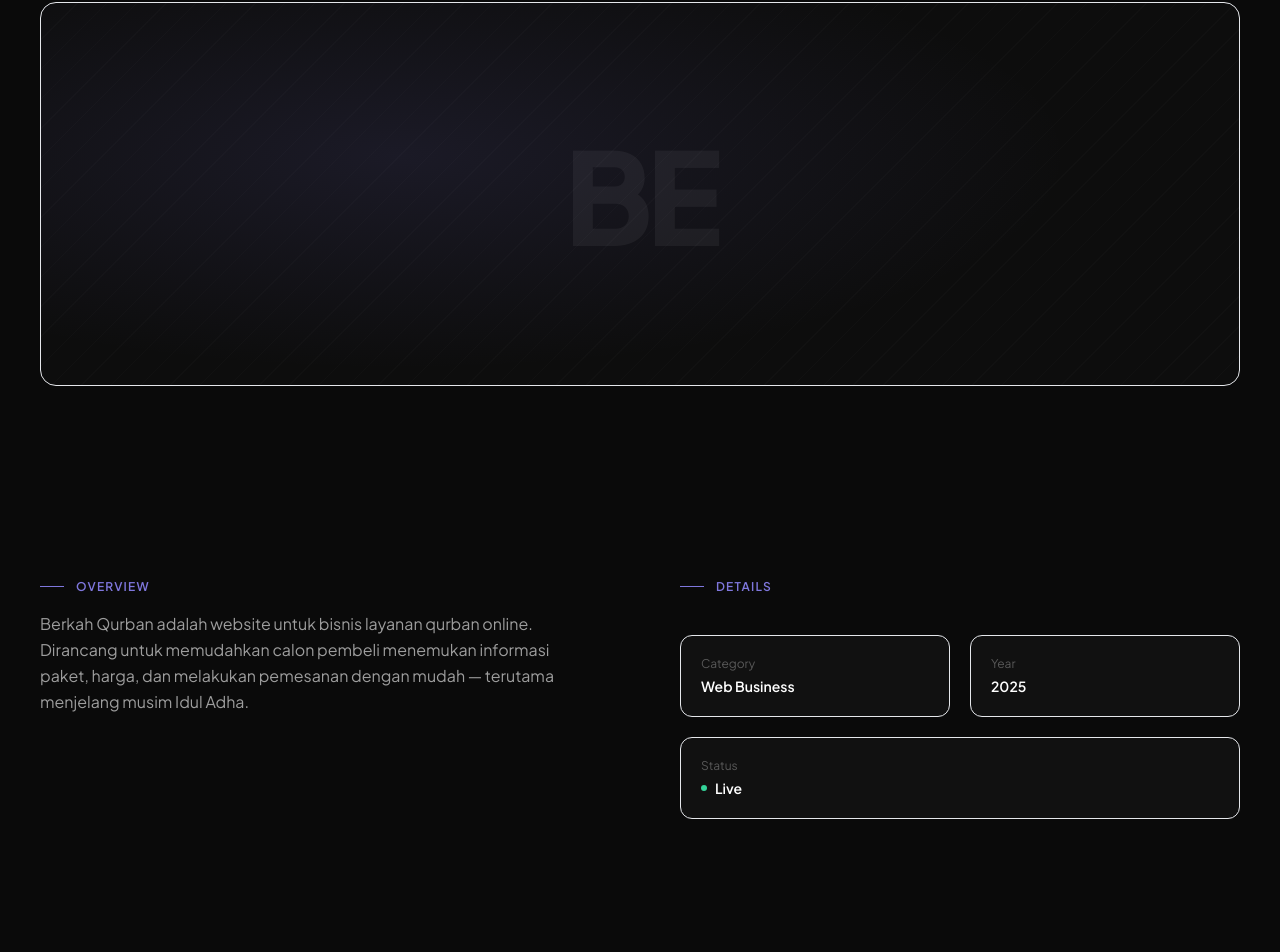
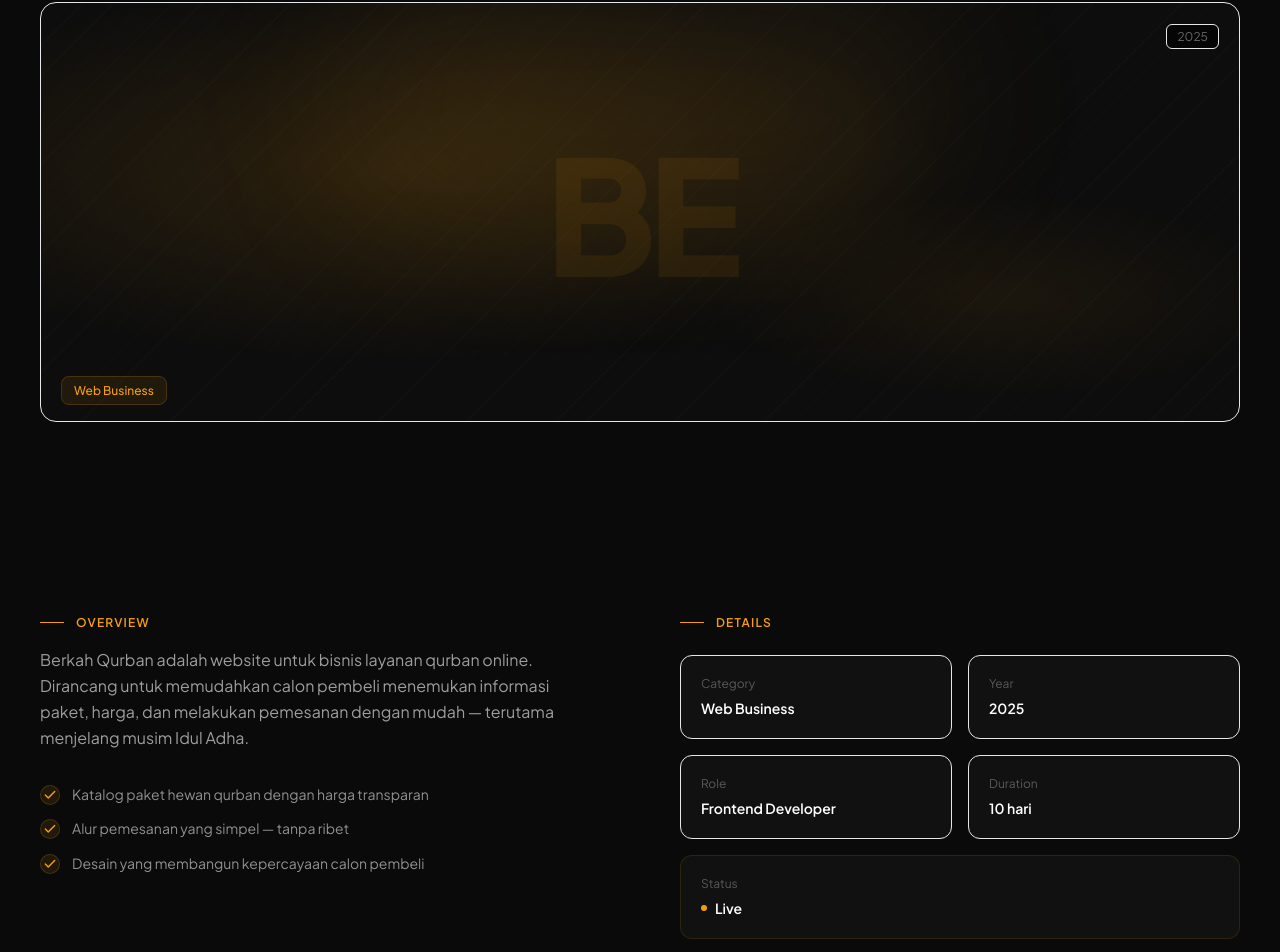
Before and after one commit to ferdyan123/ferdyan-portfolio, a Next.js app: page /projects/berkah-qurban in a window 1280 px wide. Shown: the part 477-1429 px from the top of the page. Built offline with nearby package versions, Linux system fonts and the light colour scheme.

Commit message:
feat: project detail - coverColor + highlights + role + duration

```diff
--- a/app/layout.js
+++ b/app/layout.js
@@ -1,5 +1,6 @@
 import './globals.css'
 import { siteConfig } from '@/data/projects'
+import { TransitionProvider } from '@/components/TransitionContext'
 import PageTransition from '@/components/PageTransition'
 
 export const metadata = {
@@ -19,8 +20,10 @@ export default function RootLayout({ children }) {
   return (
     <html lang="id" suppressHydrationWarning>
       <body className="bg-bg text-white font-sans antialiased">
-        <PageTransition />
-        {children}
+        <TransitionProvider>
+          <PageTransition />
+          {children}
+        </TransitionProvider>
       </body>
     </html>
   )
--- a/components/Hero.jsx
+++ b/components/Hero.jsx
@@ -203,11 +203,7 @@ export default function Hero() {
         </div>
       </div>
 
-      {/* Scroll indicator */}
-      <div className="absolute bottom-6 left-1/2 -translate-x-1/2 flex flex-col items-center gap-2 opacity-30">
-        <span className="font-mono text-xs text-muted">scroll</span>
-        <div className="w-px h-8 bg-muted animate-pulse" />
-      </div>
+
     </section>
   )
 }
--- /dev/null
+++ b/components/TransitionContext.jsx
@@ -0,0 +1,20 @@
+'use client'
+
+import { createContext, useContext, useRef } from 'react'
+
+const TransitionContext = createContext(null)
+
+export function TransitionProvider({ children }) {
+  const curtainRef = useRef(null)
+  const isAnimating = useRef(false)
+
+  return (
+    <TransitionContext.Provider value={{ curtainRef, isAnimating }}>
+      {children}
+    </TransitionContext.Provider>
+  )
+}
+
+export function useTransitionContext() {
+  return useContext(TransitionContext)
+}
--- a/components/project/ProjectHero.jsx
+++ b/components/project/ProjectHero.jsx
@@ -18,18 +18,17 @@ export default function ProjectHero({ project }) {
   const mockupRef = useRef(null);
   const backRef = useRef(null);
 
+  const accent = project.coverColor ?? "#7F77DD";
+
   useEffect(() => {
     const ctx = gsap.context(() => {
-      // Set initial state — semua hidden
       gsap.set([backRef.current, contentRef.current.children, mockupRef.current], {
         opacity: 0,
         y: 30,
       });
 
-      // Fungsi reveal — dipanggil setelah curtain selesai turun
       const reveal = () => {
-        const tl = gsap.timeline({ defaults: { ease: "power3.out" } })
-
+        const tl = gsap.timeline({ defaults: { ease: "power3.out" } });
         tl.to(backRef.current, { opacity: 1, y: 0, duration: 0.5 })
           .to(contentRef.current.children, {
             opacity: 1,
@@ -41,26 +40,23 @@ export default function ProjectHero({ project }) {
             opacity: 1,
             y: 0,
             duration: 0.6,
-          }, "-=0.4")
-      }
+          }, "-=0.4");
+      };
 
-      // Listen event dari PageTransition — curtain sudah selesai turun
-      window.addEventListener("page-transition-complete", reveal)
-
-      // Fallback: kalau event tidak fired dalam 600ms (misal direct load), tetap reveal
-      const fallback = setTimeout(reveal, 600)
+      window.addEventListener("page-transition-complete", reveal);
+      const fallback = setTimeout(reveal, 600);
 
       return () => {
-        window.removeEventListener("page-transition-complete", reveal)
-        clearTimeout(fallback)
-      }
+        window.removeEventListener("page-transition-complete", reveal);
+        clearTimeout(fallback);
+      };
     }, heroRef);
 
     return () => ctx.revert();
   }, []);
 
-  const btnPrimary = "inline-flex items-center gap-2 px-5 py-2.5 bg-[#7F77DD] hover:bg-[#6d66cc] text-white font-semibold text-sm rounded-xl transition-all duration-300 hover:-translate-y-0.5 hover:shadow-[0_0_24px_rgba(127,119,221,0.4)]";
-  const btnSecondary = "inline-flex items-center gap-2 px-5 py-2.5 border border-white/10 hover:border-[#7F77DD]/50 text-white/70 hover:text-white font-semibold text-sm rounded-xl transition-all duration-300 hover:-translate-y-0.5";
+  const btnPrimary = "inline-flex items-center gap-2 px-5 py-2.5 text-white font-semibold text-sm rounded-xl transition-all duration-300 hover:-translate-y-0.5";
+  const btnSecondary = "inline-flex items-center gap-2 px-5 py-2.5 border border-white/10 hover:border-white/30 text-white/70 hover:text-white font-semibold text-sm rounded-xl transition-all duration-300 hover:-translate-y-0.5";
 
   return (
     <section ref={heroRef} className="relative pt-32 pb-16 px-6 md:px-10 max-w-7xl mx-auto">
@@ -77,13 +73,18 @@ export default function ProjectHero({ project }) {
 
       {/* Main content */}
       <div ref={contentRef}>
+        {/* Category + year badge */}
         <div className="flex items-center gap-3 mb-4" style={{ opacity: 0 }}>
-          <div className="w-6 h-px bg-[#7F77DD]" />
-          <span className="text-xs font-semibold uppercase tracking-widest text-[#7F77DD]" style={{ fontFamily: "var(--font-mono)" }}>
+          <div className="w-6 h-px" style={{ background: accent }} />
+          <span
+            className="text-xs font-semibold uppercase tracking-widest"
+            style={{ color: accent, fontFamily: "var(--font-mono)" }}
+          >
             {project.category} · {project.year}
           </span>
         </div>
 
+        {/* Title */}
         <h1
           className="text-5xl md:text-7xl font-black text-white leading-tight tracking-tight mb-6"
           style={{ opacity: 0 }}
@@ -91,13 +92,26 @@ export default function ProjectHero({ project }) {
           {project.title}
         </h1>
 
+        {/* Short desc */}
         <p className="text-lg text-white/50 max-w-2xl leading-relaxed mb-10" style={{ opacity: 0 }}>
           {project.shortDesc}
         </p>
 
+        {/* CTA buttons */}
         <div className="flex items-center gap-4" style={{ opacity: 0 }}>
           {project.liveUrl && project.liveUrl !== '#' && (
-            <a href={project.liveUrl} target="_blank" rel="noopener noreferrer" className={btnPrimary}>
+            <a
+              href={project.liveUrl}
+              target="_blank"
+              rel="noopener noreferrer"
+              className={btnPrimary}
+              style={{
+                background: accent,
+                boxShadow: `0 0 0 0 ${accent}40`,
+              }}
+              onMouseEnter={e => e.currentTarget.style.boxShadow = `0 0 24px ${accent}60`}
+              onMouseLeave={e => e.currentTarget.style.boxShadow = `0 0 0 0 ${accent}40`}
+            >
               Live Site →
             </a>
           )}
@@ -109,21 +123,63 @@ export default function ProjectHero({ project }) {
         </div>
       </div>
 
-      {/* Mockup / hero image */}
+      {/* Hero cover mockup */}
       <div
         ref={mockupRef}
         style={{ opacity: 0 }}
-        className="mt-14 rounded-2xl border border-white/8 overflow-hidden bg-[#0d0d0d] h-64 md:h-96 flex items-center justify-center relative"
+        className="mt-14 rounded-2xl border border-white/8 overflow-hidden bg-[#0d0d0d] h-64 md:h-[420px] flex items-center justify-center relative"
       >
+        {/* Dynamic gradient dari coverColor project */}
         <div
           className="absolute inset-0"
           style={{
-            background: "radial-gradient(ellipse 80% 80% at 30% 40%, rgba(127,119,221,0.12) 0%, transparent 70%), repeating-linear-gradient(-45deg, transparent, transparent 20px, rgba(255,255,255,0.015) 20px, rgba(255,255,255,0.015) 21px)",
+            background: `radial-gradient(ellipse 70% 70% at 30% 40%, ${accent}22 0%, transparent 65%), radial-gradient(ellipse 40% 40% at 80% 70%, ${accent}10 0%, transparent 60%), repeating-linear-gradient(-45deg, transparent, transparent 20px, rgba(255,255,255,0.015) 20px, rgba(255,255,255,0.015) 21px)`,
           }}
         />
-        <span className="text-9xl font-black tracking-tighter opacity-5 text-white select-none" style={{ fontFamily: "var(--font-mono)" }}>
+
+        {/* Glow accent di sudut */}
+        <div
+          className="absolute top-0 left-1/2 -translate-x-1/2 w-[600px] h-[200px] blur-[80px] rounded-full pointer-events-none"
+          style={{ background: `${accent}18` }}
+        />
+
+        {/* Monogram besar */}
+        <span
+          className="relative text-[120px] md:text-[160px] font-black tracking-tighter select-none pointer-events-none"
+          style={{
+            fontFamily: "var(--font-mono)",
+            color: accent,
+            opacity: 0.08,
+            lineHeight: 1,
+          }}
+        >
           {project.title.slice(0, 2).toUpperCase()}
         </span>
+
+        {/* Year badge pojok kanan atas */}
+        <div className="absolute top-5 right-5">
+          <span
+            className="text-xs px-2.5 py-1 rounded-md bg-black/60 backdrop-blur-sm border border-white/8 text-white/40"
+            style={{ fontFamily: "var(--font-mono)" }}
+          >
+            {project.year}
+          </span>
+        </div>
+
+        {/* Category badge pojok kiri bawah */}
+        <div className="absolute bottom-5 left-5">
+          <span
+            className="text-xs px-3 py-1.5 rounded-lg border font-medium"
+            style={{
+              background: `${accent}15`,
+              borderColor: `${accent}30`,
+              color: accent,
+              fontFamily: "var(--font-mono)",
+            }}
+          >
+            {project.category}
+          </span>
+        </div>
       </div>
     </section>
   );
--- a/components/project/ProjectOverview.jsx
+++ b/components/project/ProjectOverview.jsx
@@ -6,9 +6,19 @@ import { ScrollTrigger } from "gsap/ScrollTrigger";
 
 gsap.registerPlugin(ScrollTrigger);
 
+function CheckIcon({ color }) {
+  return (
+    <svg width="14" height="14" viewBox="0 0 24 24" fill="none" stroke={color} strokeWidth="2.5" strokeLinecap="round" strokeLinejoin="round">
+      <path d="M20 6L9 17l-5-5" />
+    </svg>
+  );
+}
+
 export default function ProjectOverview({ project }) {
   const sectionRef = useRef(null);
   const contentRef = useRef(null);
+
+  const accent = project.coverColor ?? "#7F77DD";
 
   useEffect(() => {
     const ctx = gsap.context(() => {
@@ -37,41 +47,93 @@ export default function ProjectOverview({ project }) {
       <div className="h-px bg-gradient-to-r from-transparent via-white/8 to-transparent mb-16" />
 
       <div ref={contentRef} className="grid grid-cols-1 md:grid-cols-2 gap-12 md:gap-20">
-        {/* Overview text */}
+
+        {/* Kiri: Overview text + highlights */}
         <div>
           <div className="flex items-center gap-3 mb-4">
-            <div className="w-6 h-px bg-[#7F77DD]" />
-            <span className="text-xs font-semibold uppercase tracking-widest text-[#7F77DD]" style={{ fontFamily: "var(--font-mono)" }}>
+            <div className="w-6 h-px" style={{ background: accent }} />
+            <span
+              className="text-xs font-semibold uppercase tracking-widest"
+              style={{ color: accent, fontFamily: "var(--font-mono)" }}
+            >
               Overview
             </span>
           </div>
-          <p className="text-base text-white/60 leading-relaxed whitespace-pre-line">
+
+          <p className="text-base text-white/60 leading-relaxed whitespace-pre-line mb-8">
             {project.overview}
           </p>
+
+          {/* Highlights */}
+          {project.highlights && project.highlights.length > 0 && (
+            <div className="flex flex-col gap-3">
+              {project.highlights.map((item, i) => (
+                <div key={i} className="flex items-start gap-3">
+                  <div
+                    className="flex-shrink-0 w-5 h-5 rounded-full flex items-center justify-center mt-0.5"
+                    style={{ background: `${accent}18`, border: `1px solid ${accent}30` }}
+                  >
+                    <CheckIcon color={accent} />
+                  </div>
+                  <p className="text-sm text-white/55 leading-relaxed">{item}</p>
+                </div>
+              ))}
+            </div>
+          )}
         </div>
 
-        {/* Project meta */}
-        <div className="flex flex-col gap-6">
-          <div className="flex items-center gap-3 mb-4">
-            <div className="w-6 h-px bg-[#7F77DD]" />
-            <span className="text-xs font-semibold uppercase tracking-widest text-[#7F77DD]" style={{ fontFamily: "var(--font-mono)" }}>
+        {/* Kanan: Project details */}
+        <div>
+          <div className="flex items-center gap-3 mb-6">
+            <div className="w-6 h-px" style={{ background: accent }} />
+            <span
+              className="text-xs font-semibold uppercase tracking-widest"
+              style={{ color: accent, fontFamily: "var(--font-mono)" }}
+            >
               Details
             </span>
           </div>
 
-          <div className="grid grid-cols-2 gap-5">
+          <div className="grid grid-cols-2 gap-4">
+            {/* Category */}
             <div className="rounded-xl border border-white/8 bg-[#111111] p-5">
-              <p className="text-xs text-white/30 mb-1" style={{ fontFamily: "var(--font-mono)" }}>Category</p>
+              <p className="text-xs text-white/30 mb-1.5" style={{ fontFamily: "var(--font-mono)" }}>Category</p>
               <p className="text-sm font-semibold text-white">{project.category}</p>
             </div>
+
+            {/* Year */}
             <div className="rounded-xl border border-white/8 bg-[#111111] p-5">
-              <p className="text-xs text-white/30 mb-1" style={{ fontFamily: "var(--font-mono)" }}>Year</p>
+              <p className="text-xs text-white/30 mb-1.5" style={{ fontFamily: "var(--font-mono)" }}>Year</p>
               <p className="text-sm font-semibold text-white">{project.year}</p>
             </div>
-            <div className="rounded-xl border border-white/8 bg-[#111111] p-5 col-span-2">
-              <p className="text-xs text-white/30 mb-1" style={{ fontFamily: "var(--font-mono)" }}>Status</p>
+
+            {/* Role */}
+            {project.role && (
+              <div className="rounded-xl border border-white/8 bg-[#111111] p-5">
+                <p className="text-xs text-white/30 mb-1.5" style={{ fontFamily: "var(--font-mono)" }}>Role</p>
+                <p className="text-sm font-semibold text-white">{project.role}</p>
+              </div>
+            )}
+
+            {/* Duration */}
+            {project.duration && (
+              <div className="rounded-xl border border-white/8 bg-[#111111] p-5">
+                <p className="text-xs text-white/30 mb-1.5" style={{ fontFamily: "var(--font-mono)" }}>Duration</p>
+                <p className="text-sm font-semibold text-white">{project.duration}</p>
+              </div>
+            )}
+
+            {/* Status */}
+            <div
+              className="rounded-xl border bg-[#111111] p-5 col-span-2"
+              style={{ borderColor: `${accent}20` }}
+            >
+              <p className="text-xs text-white/30 mb-1.5" style={{ fontFamily: "var(--font-mono)" }}>Status</p>
               <div className="flex items-center gap-2">
-                <span className="w-1.5 h-1.5 rounded-full bg-emerald-400" />
+                <span
+                  className="w-1.5 h-1.5 rounded-full"
+                  style={{ background: accent }}
+                />
                 <p className="text-sm font-semibold text-white">Live</p>
               </div>
             </div>
--- a/data/projects.js
+++ b/data/projects.js
@@ -4,8 +4,16 @@ export const projects = [
     title: 'LulusAI',
     category: 'Web App',
     year: '2025',
+    coverColor: '#7F77DD',
+    role: 'Full-Stack Developer',
+    duration: '14 hari',
     shortDesc: 'Platform AI untuk mahasiswa Indonesia — bantu proses skripsi jadi lebih cepat, terstruktur, dan tidak menyiksa.',
     overview: `LulusAI adalah platform berbasis AI yang dirancang khusus untuk mahasiswa Indonesia yang sedang mengerjakan skripsi atau tugas akhir. Dengan teknologi AI modern, LulusAI membantu mahasiswa dalam proses penulisan, strukturisasi argumen, hingga penyempurnaan bahasa akademik — semua dalam satu platform yang mudah digunakan.`,
+    highlights: [
+      'AI-powered writing assistant khusus bahasa akademik Indonesia',
+      'Strukturisasi argumen otomatis per bab',
+      'UI minimalis yang tidak overwhelming untuk mahasiswa',
+    ],
     tech: ['Next.js', 'Tailwind CSS', 'AI API', 'Supabase'],
     liveUrl: '#',
     githubUrl: null,
@@ -18,8 +26,16 @@ export const projects = [
     title: 'TradeVision',
     category: 'Landing Page',
     year: '2025',
+    coverColor: '#06B6D4',
+    role: 'Frontend Developer',
+    duration: '7 hari',
     shortDesc: 'Landing page produk trading journal — desain premium, copywriting persuasif, dan konversi tinggi untuk pasar Indonesia.',
     overview: `TradeVision adalah landing page untuk produk trading journal yang ditargetkan kepada forex trader Indonesia. Dibangun dengan pendekatan conversion-first, halaman ini menampilkan social proof, pricing tier, dan CTA strategis yang mendorong user untuk mengambil aksi.`,
+    highlights: [
+      'Conversion-first layout dengan CTA strategis di tiap fold',
+      'Pricing tier yang transparan dan mudah dibandingkan',
+      'Social proof & testimonial yang membangun kepercayaan',
+    ],
     tech: ['HTML/CSS', 'JavaScript', 'Chart.js'],
     liveUrl: '#',
     githubUrl: null,
@@ -32,8 +48,16 @@ export const projects = [
     title: 'Journalyze Web',
     category: 'Web App',
     year: '2024',
+    coverColor: '#3ECF8E',
+    role: 'Full-Stack Developer',
+    duration: '3 bulan',
     shortDesc: 'Trading journal web app dengan cloud sync, sistem lisensi, AI OCR, dan analytics visual untuk forex trader Indonesia.',
     overview: `Journalyze adalah web app trading journal yang dibangun khusus untuk forex trader Indonesia. Fitur unggulan meliputi cloud sync via Supabase, sistem lisensi berbasis key, AI OCR untuk analisis screenshot MT5, PWA push notification, dan share card bergaya Strava untuk transparansi trading di media sosial.`,
+    highlights: [
+      'AI OCR — analisis screenshot MT5 jadi data trade otomatis',
+      'Share card bergaya Strava untuk recap trading di sosmed',
+      'PWA push notification untuk forex news real-time',
+    ],
     tech: ['HTML/CSS', 'JavaScript', 'Supabase', 'Chart.js', 'PWA', 'AI API'],
     liveUrl: '#',
     githubUrl: null,
@@ -46,8 +70,16 @@ export const projects = [
     title: 'Berkah Qurban',
     category: 'Web Business',
     year: '2025',
+    coverColor: '#F59E0B',
+    role: 'Frontend Developer',
+    duration: '10 hari',
     shortDesc: 'Website bisnis qurban online — informasi layanan, paket hewan, dan sistem pemesanan yang mudah diakses.',
     overview: `Berkah Qurban adalah website untuk bisnis layanan qurban online. Dirancang untuk memudahkan calon pembeli menemukan informasi paket, harga, dan melakukan pemesanan dengan mudah — terutama menjelang musim Idul Adha.`,
+    highlights: [
+      'Katalog paket hewan qurban dengan harga transparan',
+      'Alur pemesanan yang simpel — tanpa ribet',
+      'Desain yang membangun kepercayaan calon pembeli',
+    ],
     tech: ['Next.js', 'Tailwind CSS'],
     liveUrl: '#',
     githubUrl: null,
@@ -60,8 +92,16 @@ export const projects = [
     title: 'Savoria',
     category: 'Company Profile',
     year: '2025',
+    coverColor: '#EC4899',
+    role: 'Frontend Developer',
+    duration: '10 hari',
     shortDesc: 'Company profile untuk brand kuliner premium — desain elegan, menu showcase, dan storytelling brand yang kuat.',
     overview: `Savoria adalah website company profile untuk brand kuliner premium. Menampilkan menu unggulan, nilai brand, dan cerita di balik produk dengan desain yang elegan dan foto berkualitas tinggi — menciptakan kesan pertama yang tak terlupakan.`,
+    highlights: [
+      'Visual storytelling brand yang elegan dan berkesan',
+      'Menu showcase dengan foto berkualitas tinggi',
+      'Animasi scroll halus untuk pengalaman premium',
+    ],
     tech: ['Next.js', 'Tailwind CSS', 'GSAP'],
     liveUrl: '#',
     githubUrl: null,
@@ -74,8 +114,16 @@ export const projects = [
     title: 'Raska',
     category: 'Landing Page',
     year: '2025',
+    coverColor: '#F05032',
+    role: 'Frontend Developer',
+    duration: '7 hari',
     shortDesc: 'Landing page modern untuk produk lokal — visual storytelling yang kuat dengan CTA yang mendorong konversi.',
     overview: `Raska adalah landing page untuk produk lokal Indonesia dengan pendekatan visual storytelling. Dibangun untuk menciptakan kesan premium dan mendorong konversi melalui desain yang bersih, copywriting yang tepat sasaran, dan alur user yang intuitif.`,
+    highlights: [
+      'Visual storytelling produk lokal yang terasa premium',
+      'Copywriting tepat sasaran untuk audiens Indonesia',
+      'Layout clean dengan alur user yang intuitif',
+    ],
     tech: ['HTML/CSS', 'JavaScript'],
     liveUrl: '#',
     githubUrl: null,
@@ -88,8 +136,16 @@ export const projects = [
     title: 'Journalyze App',
     category: 'Web App',
     year: '2024',
+    coverColor: '#88CE02',
+    role: 'Full-Stack Developer',
+    duration: '1 bulan',
     shortDesc: 'Versi awal Journalyze — trading journal berbasis Google Sheets dengan antarmuka web yang ringan dan mudah digunakan.',
     overview: `Journalyze App adalah iterasi pertama dari produk Journalyze — sebuah trading journal yang memanfaatkan Google Sheets sebagai backend dengan antarmuka web yang bersih. Menjadi fondasi untuk evolusi Journalyze menjadi platform web app penuh.`,
+    highlights: [
+      'Google Sheets sebagai backend — zero server cost',
+      'Antarmuka web yang jauh lebih clean dari spreadsheet biasa',
+      'Fondasi konsep yang berkembang jadi Journalyze Web',
+    ],
     tech: ['HTML/CSS', 'JavaScript', 'Google Sheets API'],
     liveUrl: '#',
     githubUrl: null,
```
Also changed, not shown: components/PageTransition.jsx (+17 -33 lines), lib/usePageTransition.js (+14 -17 lines).
